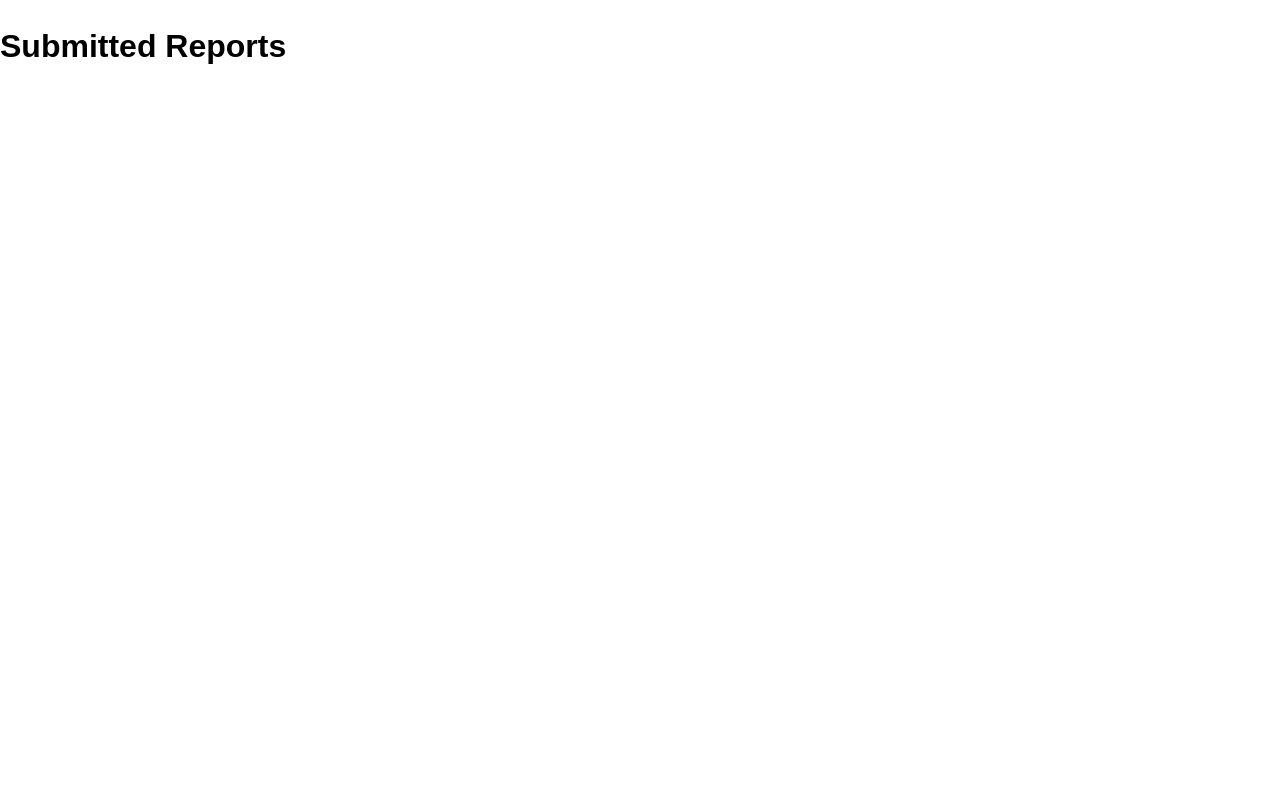
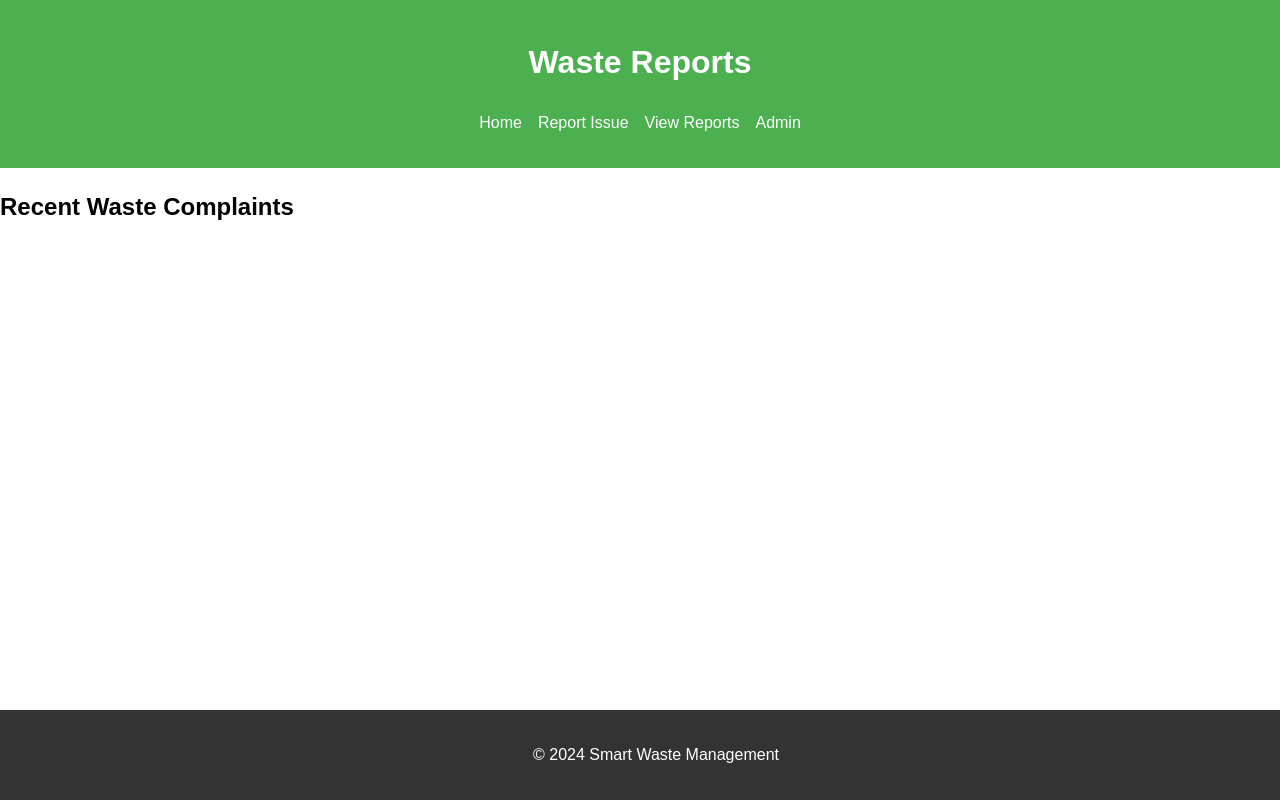
Before and after one commit to Deroharkens/waste-management-project, a plain HTML site: page view.html in a window 1280 px wide. Drawn offline with Linux system fonts and the light colour scheme.

Commit message:
view reports page

```diff
--- a/view.html
+++ b/view.html
@@ -1,9 +1,35 @@
 <!DOCTYPE html>
-<html>
-<head><title>View Reports</title><link rel='stylesheet' href='css/styles.css'></head>
+<html lang="en">
+<head>
+    <meta charset="UTF-8">
+    <meta name="viewport" content="width=device-width, initial-scale=1.0">
+    <title>View Waste Reports</title>
+    <link rel="stylesheet" href="css/styles.css">
+</head>
 <body>
-<h1>Submitted Reports</h1>
-<div id='reportsContainer'></div>
-<script src='js/view.js'></script>
+    <header>
+        <h1>Waste Reports</h1>
+        <nav>
+            <ul>
+                <li><a href="index.html">Home</a></li>
+                <li><a href="report.html">Report Issue</a></li>
+                <li><a href="view.html">View Reports</a></li>
+                <li><a href="admin.html">Admin</a></li>
+            </ul>
+        </nav>
+    </header>
+
+    <main>
+        <section class="reports-list">
+            <h2>Recent Waste Complaints</h2>
+            <div id="reportsContainer"></div>
+        </section>
+    </main>
+
+    <footer>
+        <p>&copy; 2024 Smart Waste Management</p>
+    </footer>
+
+    <script src="js/view.js"></script>
 </body>
 </html>
```
